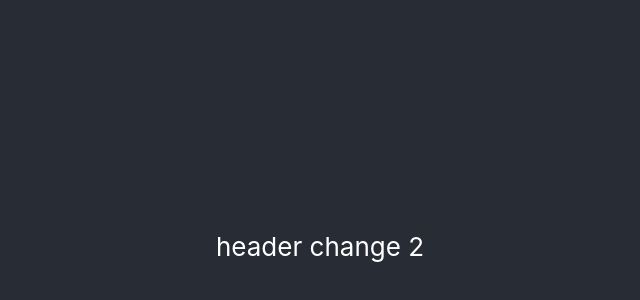
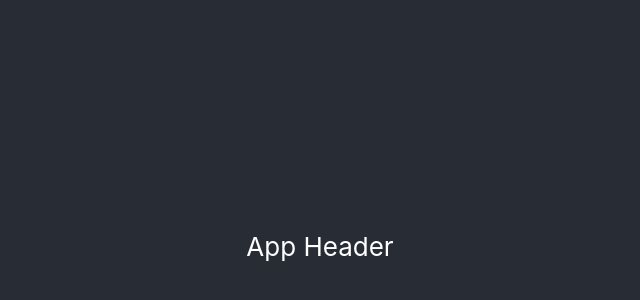
Before and after one commit to Pratiksha-Padwal/swiggy-clone-react, a React (Create React App) app: page / in a window 1280 px wide. Shown: the part 154-454 px from the top of the page, without its empty margins (320-960 px from the left). Built offline with nearby package versions, Linux system fonts and the light colour scheme.

Commit message:
App header

```diff
--- a/src/App.js
+++ b/src/App.js
@@ -4,7 +4,7 @@ import "./App.css";
 function App() {
   return (
     <div className="App">
-      <header className="App-header"> header change 2</header>
+      <header className="App-header"> App Header</header>
     </div>
   );
 }
```
